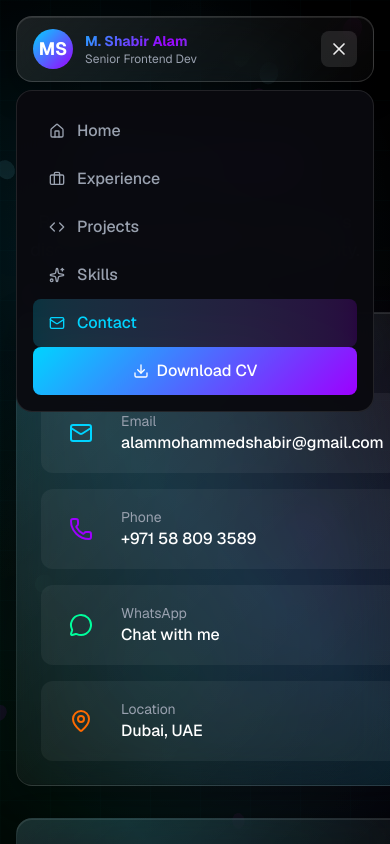
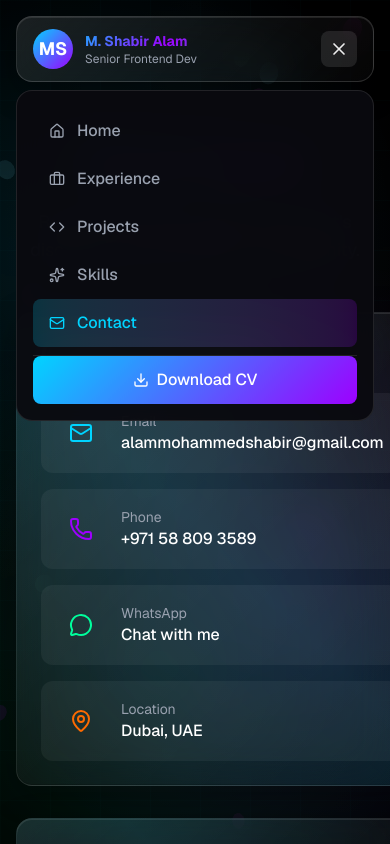
Before and after one commit to mdshabiralam8777/portfolio, a Next.js app: page /contact in a window 390 px wide. Both pictures are taken after a click on the button "Open menu". Shown: the top 844 px of the page. Built offline with nearby package versions, Linux system fonts and the light colour scheme.

Commit message:
added proper space on mobile mode

```diff
--- a/src/components/layout/Navigation.tsx
+++ b/src/components/layout/Navigation.tsx
@@ -196,7 +196,7 @@ export function Navigation() {
                 WebkitBackdropFilter: "blur(20px)",
               }}
             >
-              <div className="space-y-2">
+              <div className="space-y-3">
                 {navItems.map((item) => {
                   const isActive = pathname === item.path;
                   return (
@@ -220,6 +220,7 @@ export function Navigation() {
                   );
                 })}
 
+                <div className="mt-2 border-t border-white/10">
                   <motion.a
                     href="/Mohammed_Shabir_Alam__CV_Latest.pdf"
                     target="_blank"
@@ -233,6 +234,7 @@ export function Navigation() {
                     Download CV
                   </motion.a>
                 </div>
+              </div>
             </motion.div>
           )}
         </AnimatePresence>
```
Lines whose indentation alone changed are shown as unchanged.
